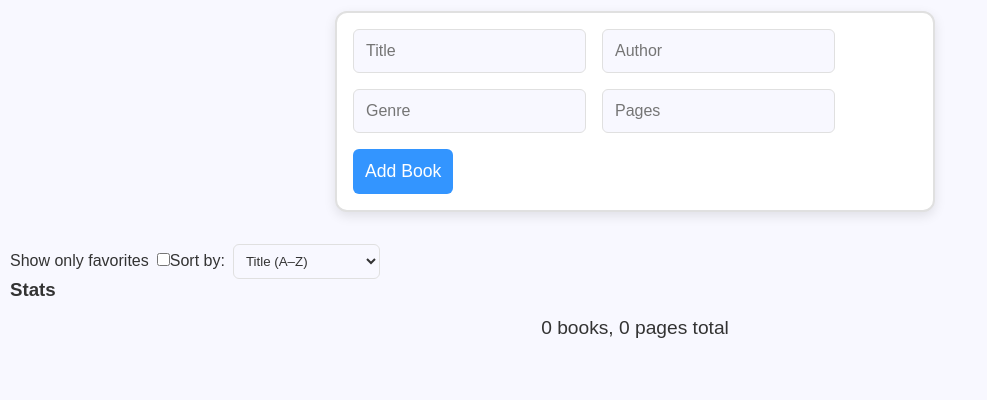
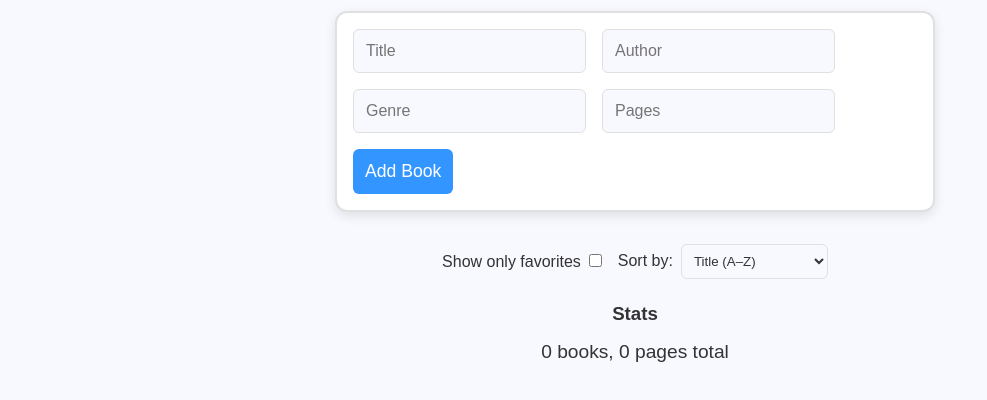
Before and after one commit to Xilarie1/Advanced-assignment-3, a plain HTML site: page index.html in a window 1280 px wide. Shown: the part 108-508 px from the top of the page, without its empty margins (0-987 px from the left). Drawn offline with Linux system fonts and the light colour scheme.

Commit message:
centered some items

```diff
--- a/index.html
+++ b/index.html
@@ -18,7 +18,7 @@
       <button>Add Book</button>
     </form>
 
-    <div>
+    <div class="filters-container">
       <label
         >Show only favorites<input
           type="checkbox"
--- a/style.css
+++ b/style.css
@@ -79,6 +79,19 @@ h1 {
   border-radius: 6px;
 }
 
+.filters-container {
+  display: flex;
+  justify-content: center;
+  align-items: center;
+  gap: 1rem;
+  margin: 1.5rem 0;
+}
+
+h3 {
+  text-align: center;
+  margin: 1rem 0;
+}
+
 /* Stats */
 #stats {
   text-align: center;
```
